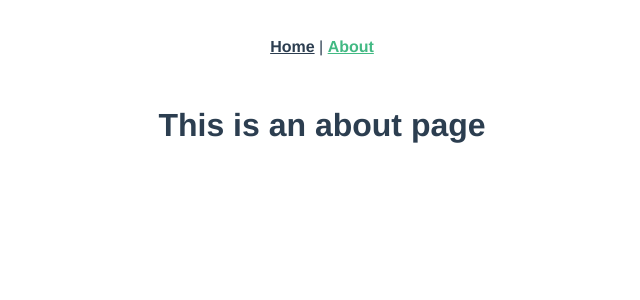
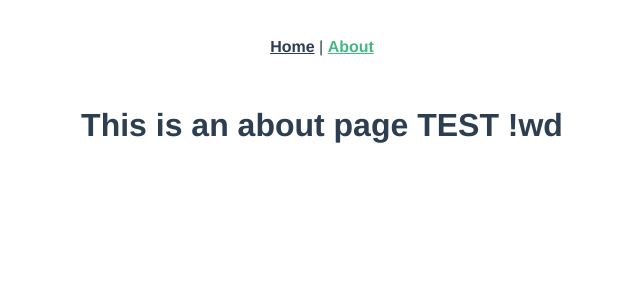
Before and after one commit to schaadt/petshop, a Vue app: page /about in a window 1280 px wide. Shown: the top 300 px of the page, without its empty margins (318-958 px from the left). Built offline with nearby package versions, Linux system fonts and the light colour scheme.

Commit message:
First Commit, opsætning af Design

```diff
--- a/package.json
+++ b/package.json
@@ -8,6 +8,7 @@
     "lint": "vue-cli-service lint"
   },
   "dependencies": {
+    "buefy": "^0.8.13",
     "core-js": "^3.6.4",
     "vue": "^2.6.11",
     "vue-router": "^3.1.5",
--- a/src/views/About.vue
+++ b/src/views/About.vue
@@ -1,5 +1,5 @@
 <template>
   <div class="about">
-    <h1>This is an about page</h1>
+    <h1>This is an about page TEST !wd</h1>
   </div>
 </template>
```
Also changed, not shown: 1 other file (tests, documents, lock files or other folders).
